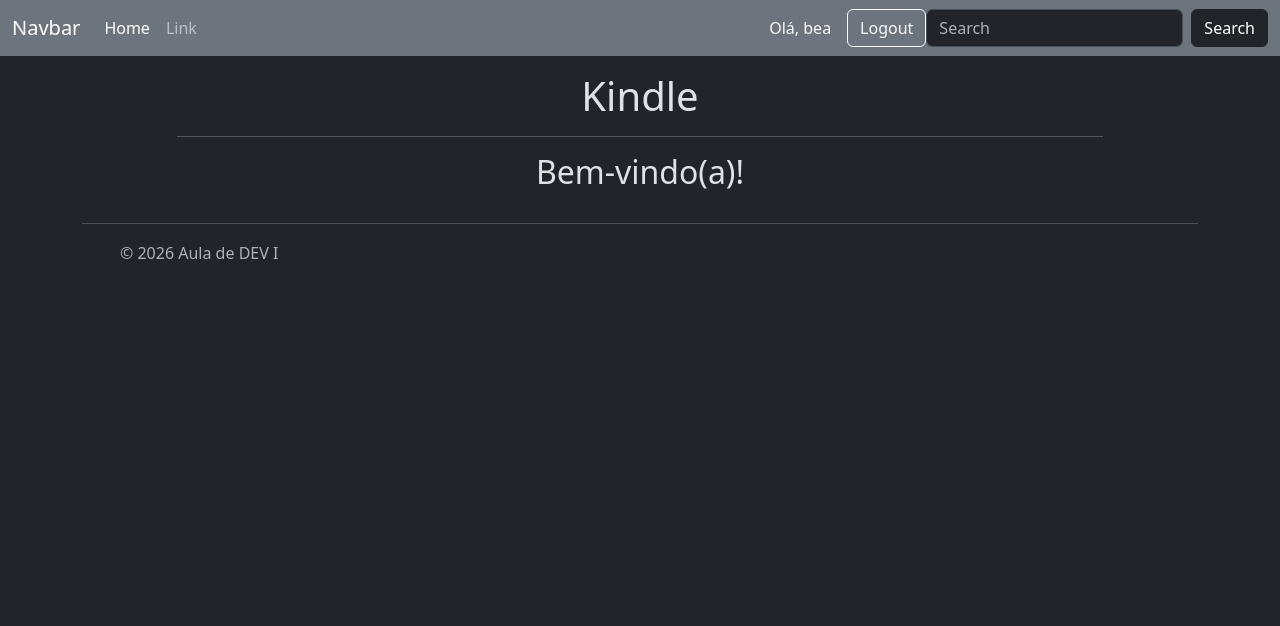
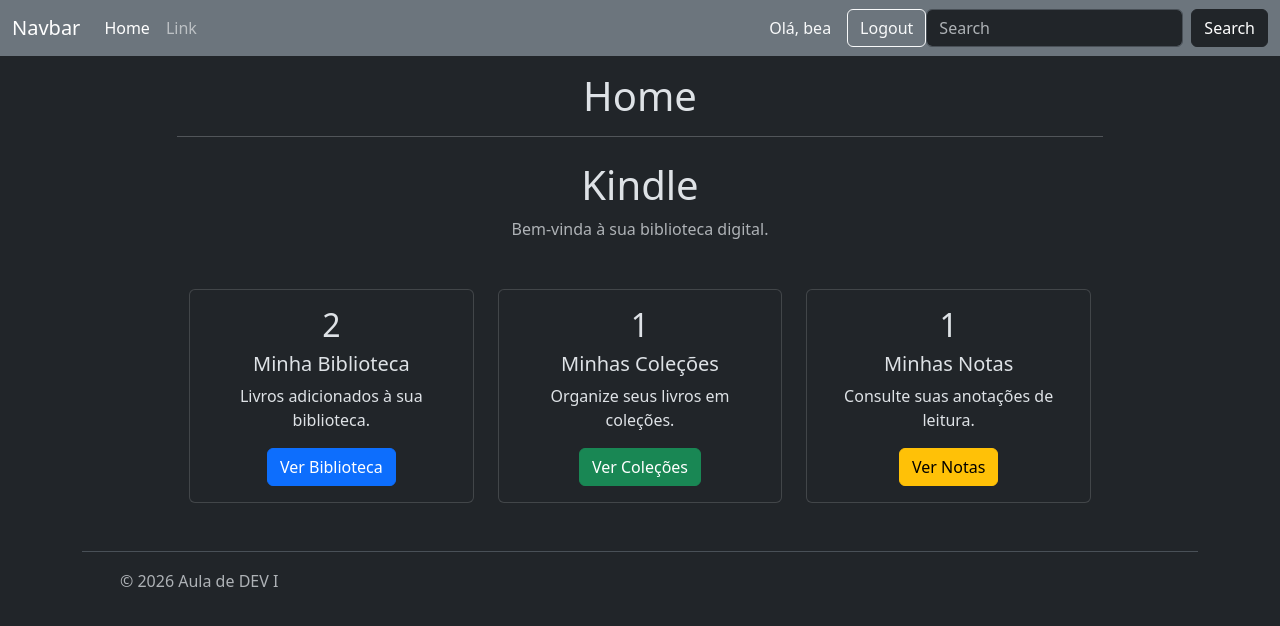
Before and after one commit to Breichert05/kindle, a Django app: page / in a window 1280 px wide. Shown: the top 626 px of the page. Run offline with Django 5.2, Linux system fonts and the light colour scheme; a user stored in the database is signed in; data comes from the database, SQL or seed files in the repository.

Commit message:
kindle | feat: Add home content and navigation

```diff
--- a/kindle/urls.py
+++ b/kindle/urls.py
@@ -17,7 +17,9 @@ Including another URLconf
 from django.contrib import admin
 from django.urls import path, include
 
-from kindle.views.acervo import AcervoListView
+from kindle.views.biblioteca.listar_biblioteca import MinhaBibliotecaListView
+from kindle.views.colecao.listar_colecoes import ColecaoListView
+from kindle.views.livro.listar_livros import AcervoListView
 from kindle.views.biblioteca.adicionar_livro import BibliotecaUsuarioCreateView
 from kindle.views.biblioteca.remover_livro import BibliotecaUsuarioDeleteView
 from kindle.views.home import IndexView
@@ -25,15 +27,19 @@ from django.conf import settings
 from django.conf.urls.static import static
 
 from kindle.views.livro.detalhar_livro import LivroReadView
+from kindle.views.nota.listar_notas import NotaListView
 
 urlpatterns = [
     path('admin/', admin.site.urls),
     path("accounts/", include("django.contrib.auth.urls")),
     path("", IndexView.as_view(), name="index"),
     path("acervo/", AcervoListView.as_view(), name="acervo"),
+    path("acervo/read/<int:pk>", LivroReadView.as_view(), name="livro_read"),
+    path("biblioteca/", MinhaBibliotecaListView.as_view(), name="minha_biblioteca"),
     path("biblioteca/adicionar/<int:pk>/", BibliotecaUsuarioCreateView.as_view(), name="biblioteca_adicionar"),
     path("biblioteca/delete/<int:pk>/", BibliotecaUsuarioDeleteView.as_view(), name="biblioteca_delete"),
-    path("livro/read/<int:pk>", LivroReadView.as_view(), name="livro_read"),
+    path("colecoes/", ColecaoListView.as_view(), name="colecao_list"),
+    path("notas/", NotaListView.as_view(), name="nota_list"),
 ]
 
 urlpatterns += static(
--- a/kindle/views/home.py
+++ b/kindle/views/home.py
@@ -1,12 +1,25 @@
-from django.shortcuts import render
-from django.views import View
+from django.contrib.auth.mixins import LoginRequiredMixin
+from django.views.generic import TemplateView
+
+from kindle.models import BibliotecaUsuario, Colecao, Nota
 
 
-class IndexView(View):
-    @staticmethod
-    def get(request):
-        contexto = {
-            "mensagem": "Bem-vindo(a)!"
-        }
+class IndexView(LoginRequiredMixin, TemplateView):
+    template_name = "index.html"
 
-        return render(request, "index.html", contexto)
+    def get_context_data(self, **kwargs):
+        context = super().get_context_data(**kwargs)
+
+        context["total_livros"] = BibliotecaUsuario.objects.filter(
+            usuario=self.request.user
+        ).count()
+
+        context["total_colecoes"] = Colecao.objects.filter(
+            usuario=self.request.user
+        ).count()
+
+        context["total_notas"] = Nota.objects.filter(
+            usuario=self.request.user
+        ).count()
+
+        return context
--- a/kindle/views/livro/detalhar_livro.py
+++ b/kindle/views/livro/detalhar_livro.py
@@ -16,4 +16,9 @@ class LivroReadView(DetailView):
             livro=self.object
         ).exists()
 
+        context["voltar_url"] = self.request.META.get(
+            "HTTP_REFERER",
+            "/"
+        )
+
         return context
--- a/templates/index.html
+++ b/templates/index.html
@@ -1,7 +1,67 @@
 {% extends "base.html" %}
 
-{% block title %} Kindle {% endblock title %}
+{% block title %}
+    Home
+{% endblock %}
 
 {% block content %}
-    <h2>{{mensagem}}</h2>
-{% endblock content %}
+
+<div class="container mt-4">
+    <div class="text-center mb-5">
+        <h1>Kindle</h1>
+        <p class="text-muted">
+            Bem-vinda à sua biblioteca digital.
+        </p>
+    </div>
+    <div class="row">
+        <div class="col-md-4 mb-4">
+            <div class="card h-100 text-center">
+                <div class="card-body">
+                    <h2>{{ total_livros }}</h2>
+                    <h5 class="card-title">
+                        Minha Biblioteca
+                    </h5>
+                    <p class="card-text">
+                        Livros adicionados à sua biblioteca.
+                    </p>
+                    <a href="{% url 'minha_biblioteca' %}" class="btn btn-primary">
+                        Ver Biblioteca
+                    </a>
+                </div>
+            </div>
+        </div>
+        <div class="col-md-4 mb-4">
+            <div class="card h-100 text-center">
+                <div class="card-body">
+                    <h2>{{ total_colecoes }}</h2>
+                    <h5 class="card-title">
+                        Minhas Coleções
+                    </h5>
+                    <p class="card-text">
+                        Organize seus livros em coleções.
+                    </p>
+                    <a href="{% url 'colecao_list' %}" class="btn btn-success">
+                        Ver Coleções
+                    </a>
+                </div>
+            </div>
+        </div>
+        <div class="col-md-4 mb-4">
+            <div class="card h-100 text-center">
+                <div class="card-body">
+                    <h2>{{ total_notas }}</h2>
+                    <h5 class="card-title">
+                        Minhas Notas
+                    </h5>
+                    <p class="card-text">
+                        Consulte suas anotações de leitura.
+                    </p>
+                    <a href="{% url 'nota_list' %}" class="btn btn-warning">
+                        Ver Notas
+                    </a>
+                </div>
+            </div>
+        </div>
+    </div>
+</div>
+{% endblock %}
```
Also changed, not shown: kindle/templates/biblioteca/list.html (added, +42 -0 lines), kindle/templates/colecao/list.html (added, +36 -0 lines), kindle/templates/livros/list.html (+3 -12 lines), kindle/templates/livros/read.html (+2 -5 lines), kindle/templates/nota/list.html (added, +26 -0 lines), kindle/views/biblioteca/listar_biblioteca.py (added, +18 -0 lines), kindle/views/colecao/listar_colecoes.py (added, +15 -0 lines), kindle/views/nota/listar_notas.py (added, +15 -0 lines), kindle/views/livro/listar_livros.py (renamed from kindle/views/acervo.py).
